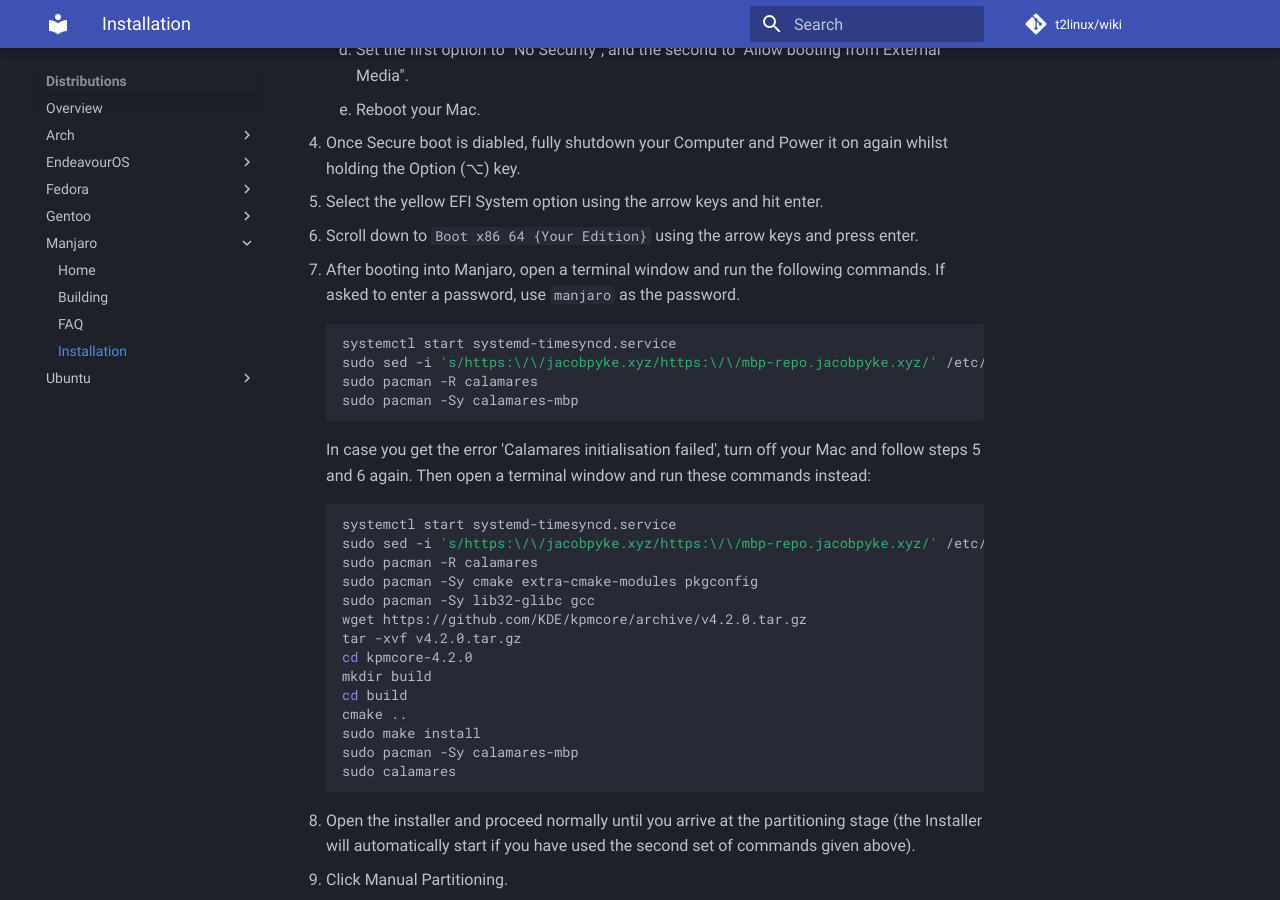
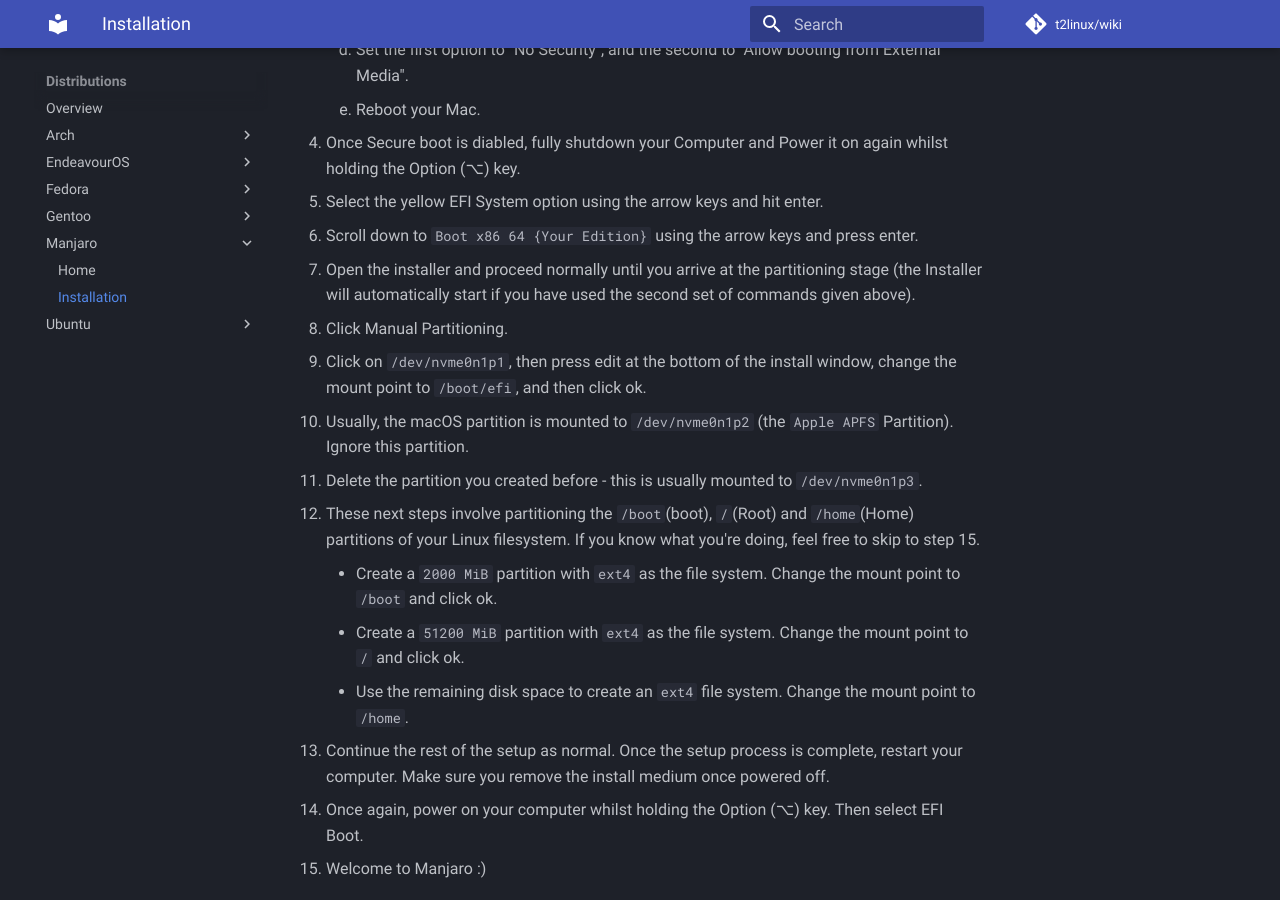
Before and after one commit to t2linux/wiki, an MkDocs documentation site: the page built from docs/distributions/manjaro/installation.md, in a window 1280 px wide and 900 px high, scrolled down 1006 px. Built offline with MkDocs 1.6.1 and Material for MkDocs 9.7.7, drawn with Linux system fonts in a browser that asks for light colours; comment, search, counter and statistics services are not loaded.

Commit message:
Update Manjaro instuctions

````diff
--- a/docs/distributions/manjaro/installation.md
+++ b/docs/distributions/manjaro/installation.md
@@ -24,45 +24,17 @@
 4. Once Secure boot is diabled, fully shutdown your Computer and Power it on again whilst holding the Option (⌥) key.
 5. Select the yellow EFI System option using the arrow keys and hit enter.
 6. Scroll down to `Boot x86 64 {Your Edition}` using the arrow keys and press enter.
-7. After booting into Manjaro, open a terminal window and run the following commands. If asked to enter a password, use `manjaro` as the password.
-
-    ```sh
-    systemctl start systemd-timesyncd.service
-    sudo sed -i 's/https:\/\/jacobpyke.xyz/https:\/\/mbp-repo.jacobpyke.xyz/' /etc/pacman.conf
-    sudo pacman -R calamares
-    sudo pacman -Sy calamares-mbp
-    ```
-
-    In case you get the error 'Calamares initialisation failed', turn off your Mac and follow steps 5 and 6 again. Then open a terminal window and run these commands instead:
-
-    ```sh
-    systemctl start systemd-timesyncd.service
-    sudo sed -i 's/https:\/\/jacobpyke.xyz/https:\/\/mbp-repo.jacobpyke.xyz/' /etc/pacman.conf
-    sudo pacman -R calamares
-    sudo pacman -Sy cmake extra-cmake-modules pkgconfig
-    sudo pacman -Sy lib32-glibc gcc
-    wget https://github.com/KDE/kpmcore/archive/v4.2.0.tar.gz
-    tar -xvf v4.2.0.tar.gz
-    cd kpmcore-4.2.0
-    mkdir build
-    cd build
-    cmake ..
-    sudo make install
-    sudo pacman -Sy calamares-mbp
-    sudo calamares
-    ```
-
-8. Open the installer and proceed normally until you arrive at the partitioning stage (the Installer will automatically start if you have used the second set of commands given above).
-9. Click Manual Partitioning.
-10. Click on `/dev/nvme0n1p1`, then press edit at the bottom of the install window, change the mount point to `/boot/efi`, and then click ok.
-11. Usually, the macOS partition is mounted to `/dev/nvme0n1p2` (the `Apple APFS` Partition). Ignore this partition.
-12. Delete the partition you created before - this is usually mounted to `/dev/nvme0n1p3`.
-13. These next steps involve partitioning the `/boot`(boot), `/`(Root) and `/home`(Home) partitions of your Linux filesystem. If you know what you're doing, feel free to skip to step 15.
+7. Open the installer and proceed normally until you arrive at the partitioning stage (the Installer will automatically start if you have used the second set of commands given above).
+8. Click Manual Partitioning.
+9. Click on `/dev/nvme0n1p1`, then press edit at the bottom of the install window, change the mount point to `/boot/efi`, and then click ok.
+10. Usually, the macOS partition is mounted to `/dev/nvme0n1p2` (the `Apple APFS` Partition). Ignore this partition.
+11. Delete the partition you created before - this is usually mounted to `/dev/nvme0n1p3`.
+12. These next steps involve partitioning the `/boot`(boot), `/`(Root) and `/home`(Home) partitions of your Linux filesystem. If you know what you're doing, feel free to skip to step 15.
 
     * Create a `2000 MiB` partition with `ext4` as the file system. Change the mount point to `/boot` and click ok.
     * Create a `51200 MiB` partition with `ext4` as the file system. Change the mount point to `/` and click ok.
     * Use the remaining disk space to create an `ext4` file system. Change the mount point to `/home`.
 
-14. Continue the rest of the setup as normal. Once the setup process is complete, restart your computer. Make sure you remove the install medium once powered off.
-15. Once again, power on your computer whilst holding the Option (⌥) key. Then select EFI Boot.
-16. Welcome to Manjaro :)
+13. Continue the rest of the setup as normal. Once the setup process is complete, restart your computer. Make sure you remove the install medium once powered off.
+14. Once again, power on your computer whilst holding the Option (⌥) key. Then select EFI Boot.
+15. Welcome to Manjaro :)
--- a/mkdocs.yml
+++ b/mkdocs.yml
@@ -67,8 +67,6 @@ nav:
                 - Installation: distributions/gentoo/installation.md
           - Manjaro:
                 - Home: distributions/manjaro/home.md
-                - Building: distributions/manjaro/building.md
-                - FAQ: distributions/manjaro/faq.md
                 - Installation: distributions/manjaro/installation.md
           - Ubuntu:
                 - Home: distributions/ubuntu/home.md
````
Also changed, not shown: docs/distributions/manjaro/building.md (deleted, +0 -76 lines), docs/distributions/manjaro/faq.md (deleted, +0 -34 lines).
